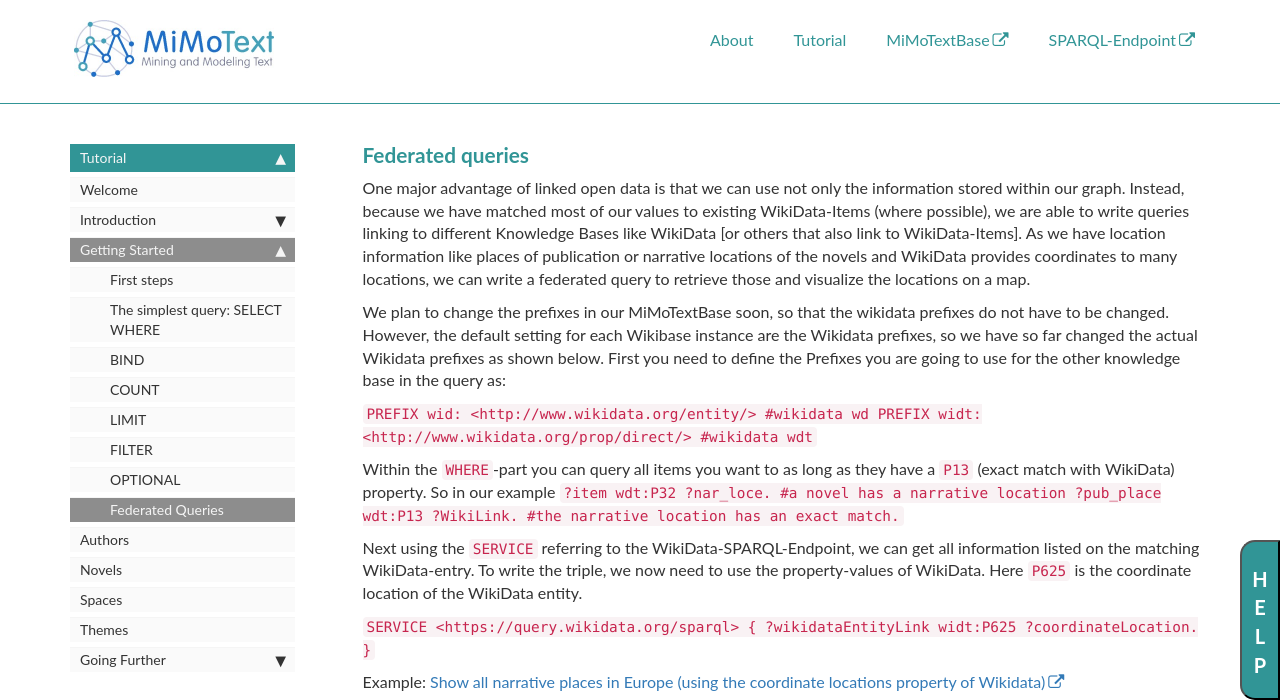
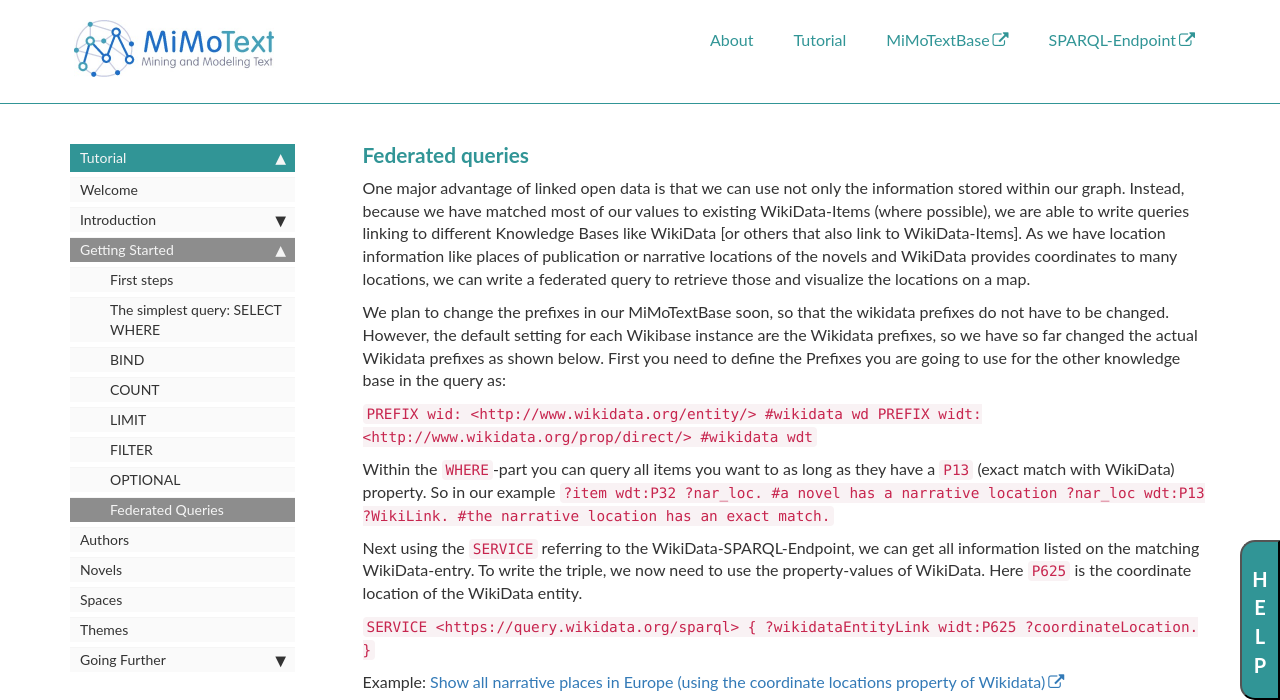
Before and after one commit to MiMoText/MiMoTextBase_Tutorial, a Jekyll site: the page built from pages/tutorial/federated.md, in a window 1280 px wide and 900 px high, cut to the strip 0-700 px from the top of the window. Built offline with Jekyll 4.4.1, drawn with Linux system fonts in a browser that asks for light colours; comment, search, counter and statistics services are not loaded; our own code applies the rules of GitHub Pages for plain Markdown files.

Commit message:
changed federated

```diff
--- a/pages/tutorial/federated.md
+++ b/pages/tutorial/federated.md
@@ -21,7 +21,7 @@ We plan to change the prefixes in our MiMoTextBase soon, so that the wikidata pr
 
 Within the `WHERE`-part you can query all items you want to as long as they have a `P13` (exact match with WikiData) property.
 So in our example
-`?item wdt:P32 ?nar_loce. #a novel has a narrative location ?pub_place wdt:P13 ?WikiLink. #the narrative location has an exact match.`
+`?item wdt:P32 ?nar_loc. #a novel has a narrative location ?nar_loc wdt:P13 ?WikiLink. #the narrative location has an exact match.`
 
 Next using the `SERVICE` referring to the WikiData-SPARQL-Endpoint, we can get all information listed on the matching WikiData-entry. To write the triple, we now need to use the property-values of WikiData. Here `P625` is the coordinate location of the WikiData entity.
 
```
